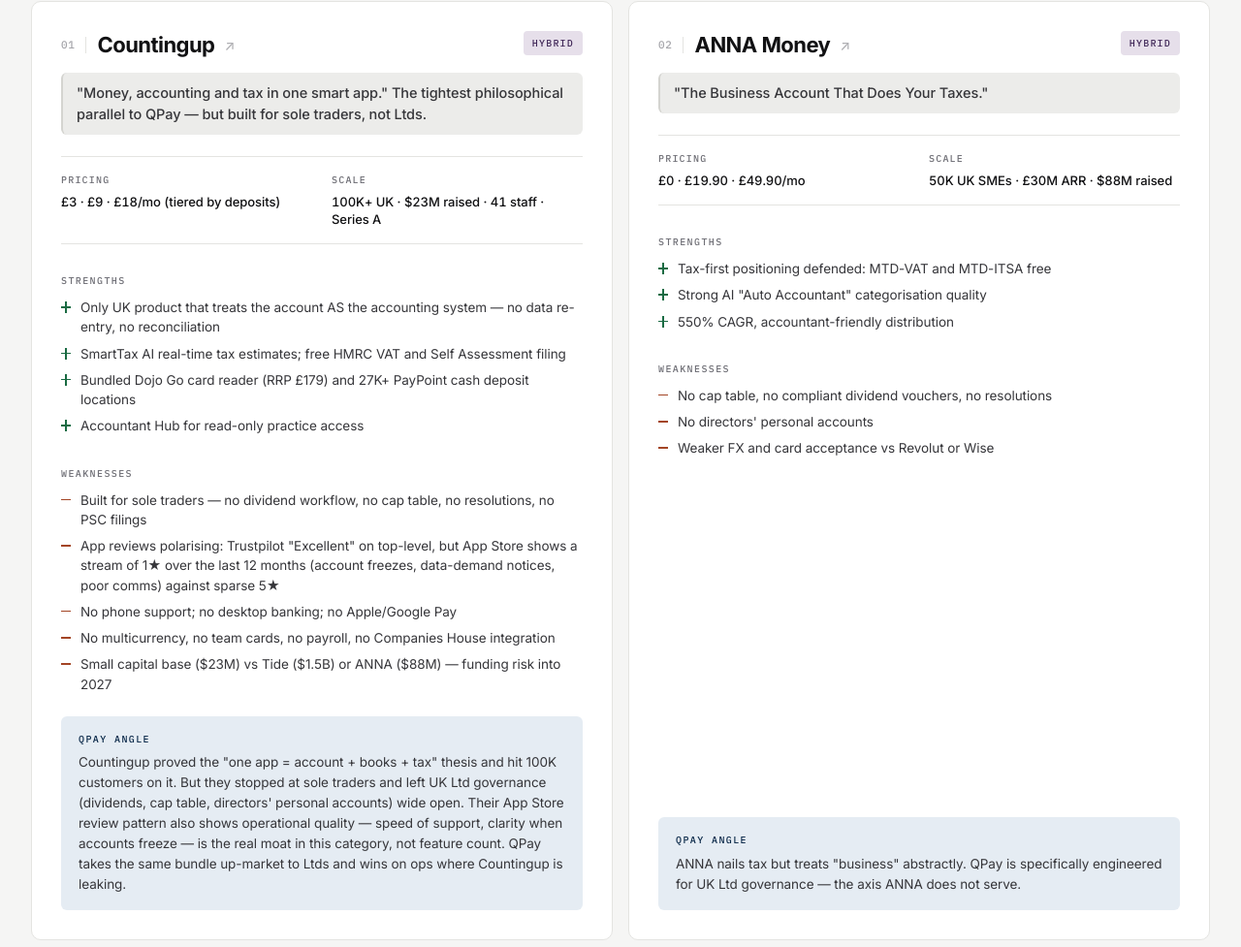
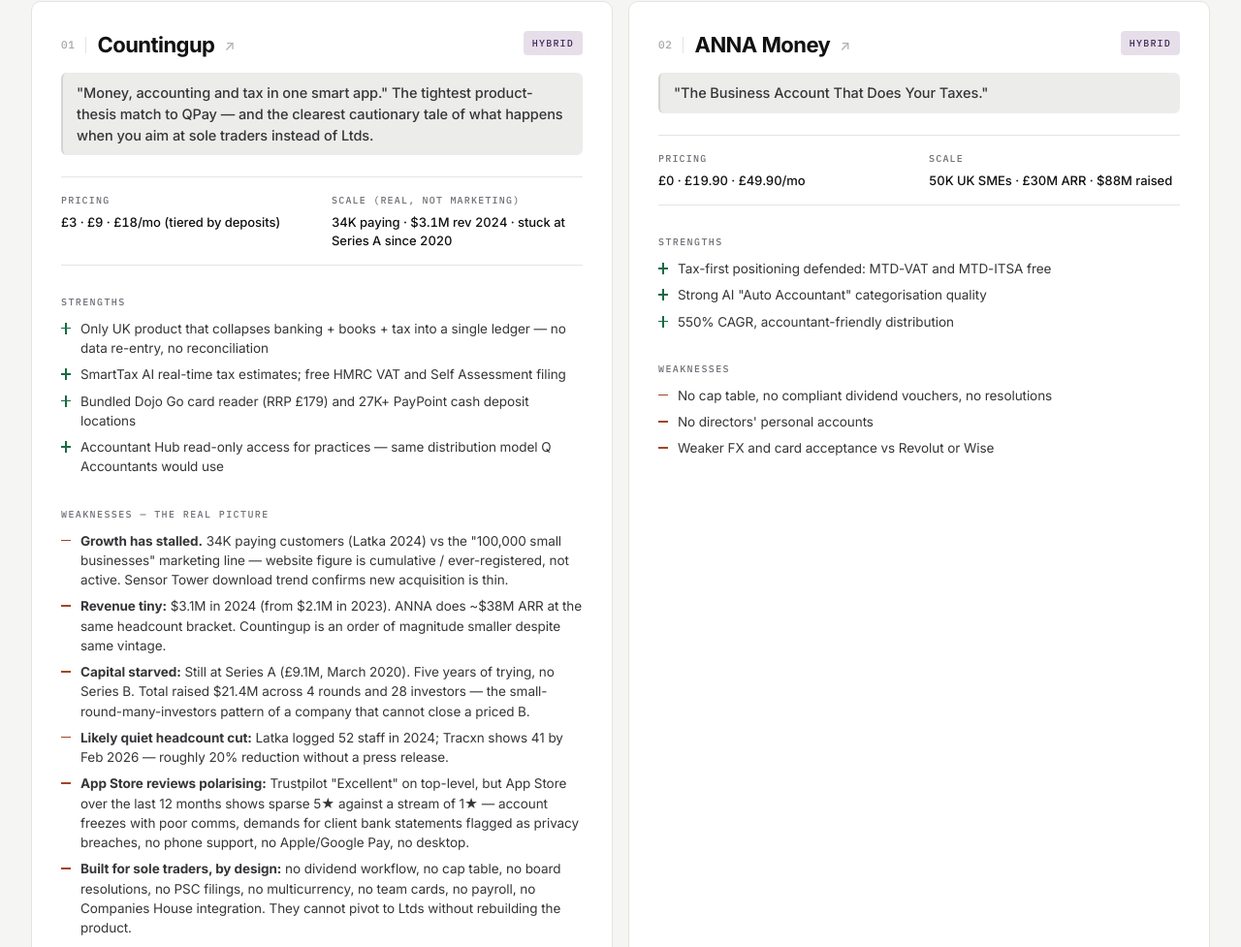
Before and after one commit to mariaiontseva/qpay-strategy, a plain HTML site: page competitors.html in a window 1280 px wide. Shown: the part 792-1769 px from the top of the page at 97% size. Drawn offline with Linux system fonts and the light colour scheme.

Commit message:
Countingup card: replace marketing claims with real metrics (34K paying, $3.1M rev, stalled at Series A)

```diff
--- a/competitors.html
+++ b/competitors.html
@@ -585,35 +585,36 @@
         </div>
         <span class="tag tag-hybrid">Hybrid</span>
       </div>
-      <p class="positioning">"Money, accounting and tax in one smart app." The tightest philosophical parallel to QPay — but built for sole traders, not Ltds.</p>
+      <p class="positioning">"Money, accounting and tax in one smart app." The tightest product-thesis match to QPay — and the clearest cautionary tale of what happens when you aim at sole traders instead of Ltds.</p>
       <div class="stats">
         <div>
           <div class="stat-label">Pricing</div>
           <div class="stat-value">£3 · £9 · £18/mo (tiered by deposits)</div>
         </div>
         <div>
-          <div class="stat-label">Scale</div>
-          <div class="stat-value">100K+ UK · $23M raised · 41 staff · Series A</div>
+          <div class="stat-label">Scale (real, not marketing)</div>
+          <div class="stat-value">34K paying · $3.1M rev 2024 · stuck at Series A since 2020</div>
         </div>
       </div>
       <div class="section-label">Strengths</div>
       <ul class="pros">
-        <li>Only UK product that treats the account AS the accounting system — no data re-entry, no reconciliation</li>
+        <li>Only UK product that collapses banking + books + tax into a single ledger — no data re-entry, no reconciliation</li>
         <li>SmartTax AI real-time tax estimates; free HMRC VAT and Self Assessment filing</li>
         <li>Bundled Dojo Go card reader (RRP £179) and 27K+ PayPoint cash deposit locations</li>
-        <li>Accountant Hub for read-only practice access</li>
+        <li>Accountant Hub read-only access for practices — same distribution model Q Accountants would use</li>
       </ul>
-      <div class="section-label">Weaknesses</div>
+      <div class="section-label">Weaknesses — the real picture</div>
       <ul class="cons">
-        <li>Built for sole traders — no dividend workflow, no cap table, no resolutions, no PSC filings</li>
-        <li>App reviews polarising: Trustpilot "Excellent" on top-level, but App Store shows a stream of 1★ over the last 12 months (account freezes, data-demand notices, poor comms) against sparse 5★</li>
-        <li>No phone support; no desktop banking; no Apple/Google Pay</li>
-        <li>No multicurrency, no team cards, no payroll, no Companies House integration</li>
-        <li>Small capital base ($23M) vs Tide ($1.5B) or ANNA ($88M) — funding risk into 2027</li>
+        <li><strong>Growth has stalled.</strong> 34K paying customers (Latka 2024) vs the "100,000 small businesses" marketing line — website figure is cumulative / ever-registered, not active. Sensor Tower download trend confirms new acquisition is thin.</li>
+        <li><strong>Revenue tiny:</strong> $3.1M in 2024 (from $2.1M in 2023). ANNA does ~$38M ARR at the same headcount bracket. Countingup is an order of magnitude smaller despite same vintage.</li>
+        <li><strong>Capital starved:</strong> Still at Series A (£9.1M, March 2020). Five years of trying, no Series B. Total raised $21.4M across 4 rounds and 28 investors — the small-round-many-investors pattern of a company that cannot close a priced B.</li>
+        <li><strong>Likely quiet headcount cut:</strong> Latka logged 52 staff in 2024; Tracxn shows 41 by Feb 2026 — roughly 20% reduction without a press release.</li>
+        <li><strong>App Store reviews polarising:</strong> Trustpilot "Excellent" on top-level, but App Store over the last 12 months shows sparse 5★ against a stream of 1★ — account freezes with poor comms, demands for client bank statements flagged as privacy breaches, no phone support, no Apple/Google Pay, no desktop.</li>
+        <li><strong>Built for sole traders, by design:</strong> no dividend workflow, no cap table, no board resolutions, no PSC filings, no multicurrency, no team cards, no payroll, no Companies House integration. They cannot pivot to Ltds without rebuilding the product.</li>
       </ul>
       <div class="wedge">
         <span class="wedge-label">QPay angle</span>
-        Countingup proved the "one app = account + books + tax" thesis and hit 100K customers on it. But they stopped at sole traders and left UK Ltd governance (dividends, cap table, directors' personal accounts) wide open. Their App Store review pattern also shows operational quality — speed of support, clarity when accounts freeze — is the real moat in this category, not feature count. QPay takes the same bundle up-market to Ltds and wins on ops where Countingup is leaking.
+        Countingup's real importance is as a <em>validator</em>, not a threat. They proved there is real demand for "one app = account + books + tax" and got 34K UK businesses to pay for it — but stalled at $3M revenue, cannot raise a B, appear to be quietly shrinking, and never touched Ltd governance. The category is proven, the incumbent is weakening, the top half of the market (Ltds with dividends and shareholders) is untouched. QPay takes the same bundle up-market to UK Ltds, anchors distribution on Q Accountants' existing client base, and wins on operational quality (support, CASS-compliant safeguarding, no silent freezes) in a segment Countingup structurally cannot reach.
       </div>
     </article>
 
```
